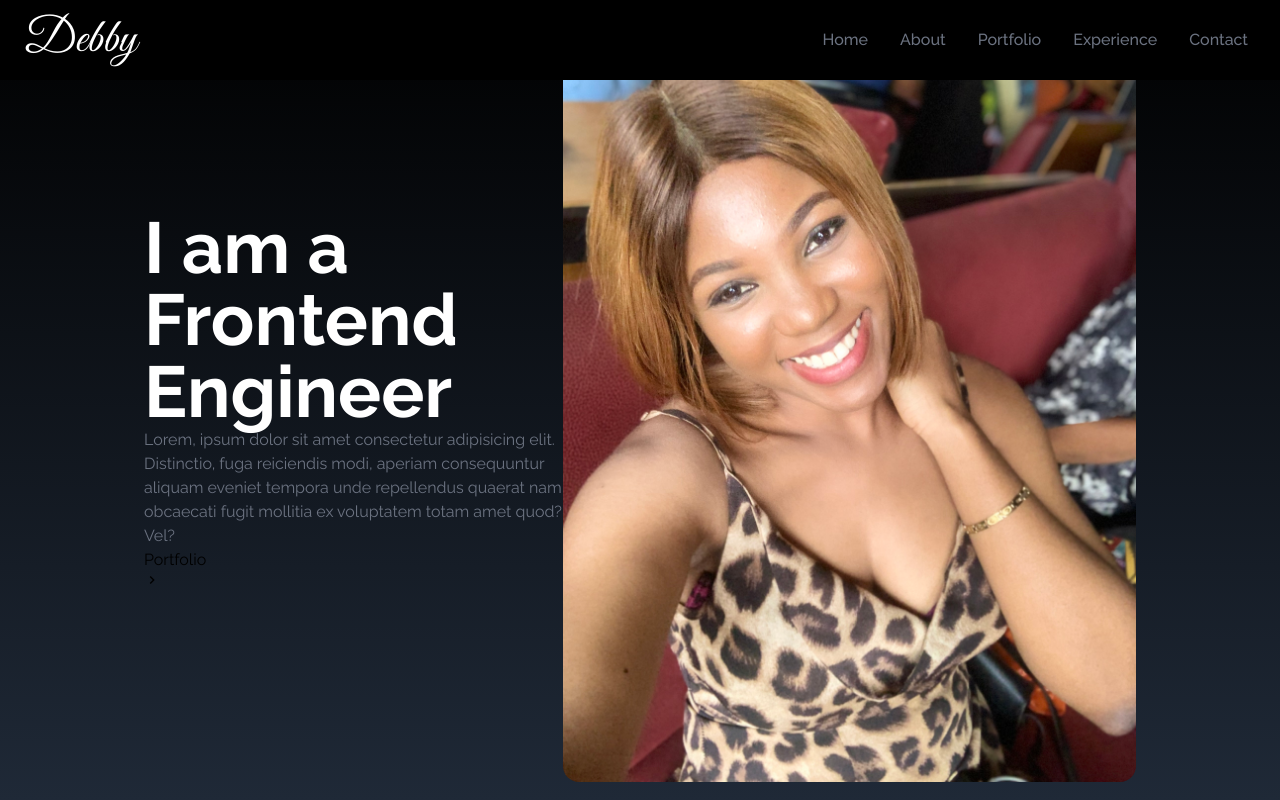
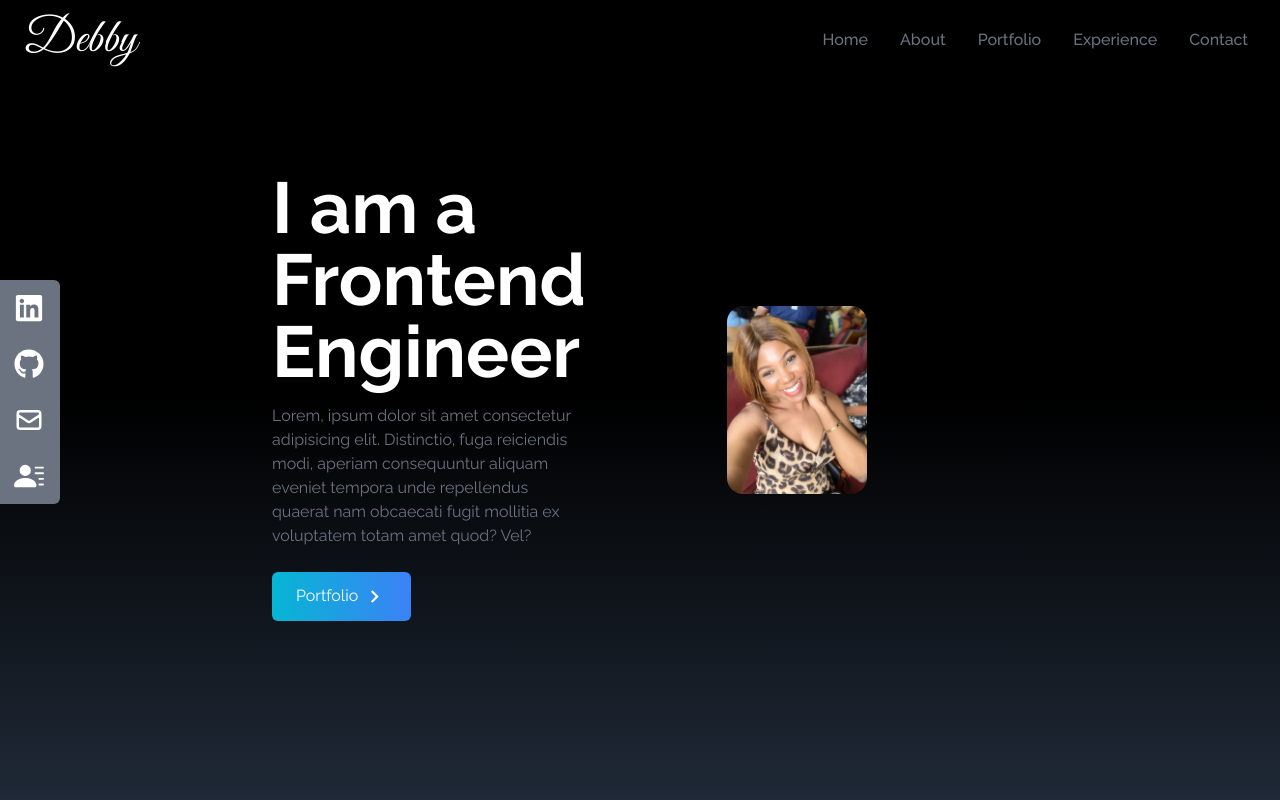
Before and after one commit to debbyuzuegbu/debby-portfolio-website, a React (Create React App) app: page / in a window 1280 px wide. Built offline with nearby package versions, Linux system fonts and the light colour scheme.

Commit message:
added sociallinks

```diff
--- a/src/App.js
+++ b/src/App.js
@@ -1,11 +1,13 @@
 import Home from "./Components/Home";
 import NavBar from "./Components/NavBar";
+import SocialLinks from "./Components/SocialLinks";
 
 function App() {
   return (
     <div>
       <NavBar />
       <Home />
+      <SocialLinks />
     </div>
   );
 }
--- a/src/Components/Home.jsx
+++ b/src/Components/Home.jsx
@@ -6,28 +6,34 @@
   return (
     <div
       name="home"
-      className="h-screen w-full bg-gradient-to-b from-black to-gray-800"
+      className="h-screen w-full bg-gradient-to-b from-black via-black to-gray-800"
     >
-      <div className="max-w-screen-lg mx-auto flex flex-col items-center justify-center h-full px-4 md:flex-row">
+      <div className="max-w-screen-md mx-auto flex flex-col items-center justify-center h-full px-4 md:flex-row">
         <div className="flex flex-col justify-center h-full">
-          <h2 className="text-4xl sm:text-7xl font-bold text-white">I am a Frontend Engineer</h2>
-          <p className="text-gray-500 ">
+          <h2 className="text-4xl font-bold sm:text-7xl text-white">
+            I am a Frontend Engineer
+          </h2>
+          <p className="text-gray-500 py-4 max-w-md">
             Lorem, ipsum dolor sit amet consectetur adipisicing elit.
             Distinctio, fuga reiciendis modi, aperiam consequuntur aliquam
             eveniet tempora unde repellendus quaerat nam obcaecati fugit
             mollitia ex voluptatem totam amet quod? Vel?
           </p>
           <div>
-            <button>
+            <button className="group text-white w-fit px-6 py-3 my-2 flex items-center rounded-md bg-gradient-to-r from-cyan-500 to-blue-500 cursor-pointer">
               Portfolio
-              <span>
-                <MdOutlineKeyboardArrowRight />
+              <span className="group-hover:rotate-90 duration-300">
+                <MdOutlineKeyboardArrowRight size={25} className="ml-1"/>
               </span>
             </button>
           </div>
         </div>
         <div>
-          <img className="rounded-2xl mx-auto w-1/4 md:w-full" src={heroImage} alt="my profile"/>
+          <img
+            className="rounded-2xl mx-auto w-1/3"
+            src={heroImage}
+            alt="my profile"
+          />
         </div>
       </div>
     </div>
--- /dev/null
+++ b/src/Components/SocialLinks.jsx
@@ -0,0 +1,77 @@
+import React from "react";
+import { FaGithub, FaLinkedin } from "react-icons/fa";
+import { HiOutlineMail } from "react-icons/hi";
+import { BsFillPersonLinesFill } from "react-icons/bs";
+
+const SocialLinks = () => {
+  const links = [
+    {
+      id: 1,
+      child: (
+        <>
+          LinkedIn <FaLinkedin size={30} />
+        </>
+      ),
+      href: "https://www.linkedin.com/in/deborah-chinyere-uzuegbu/",
+      style: "rounded-tr-md",
+    },
+    {
+      id: 2,
+      child: (
+        <>
+          GitHub <FaGithub size={30} />
+        </>
+      ),
+      href: "https://github.com/debbyuzuegbu",
+    },
+    {
+      id: 3,
+      child: (
+        <>
+          Mail <HiOutlineMail size={30} />
+        </>
+      ),
+      href: "mailto:debbyuzuegbu@gmail.com",
+    },
+    {
+      id: 4,
+      child: (
+        <>
+          Resume <BsFillPersonLinesFill size={30} />
+        </>
+      ),
+      href: "",
+      style: "rounded-br-md",
+      download: true,
+    },
+  ];
+
+  return (
+    <div className="hidden lg:flex flex-col top-[35%] left-0 fixed">
+      <ul>
+        {links.map(({ id, child, href, style, download }) => (
+          <li
+            key={id}
+            className={
+              "flex justify-between items-center w-40 h-14 px-4 ml-[-100px] hover:ml-[-10px] hover:rounded-md duration-300 bg-gray-500" +
+              " " +
+              style
+            }
+          >
+            <a
+              href={href}
+              className="flex justify-between items-center w-full text-white"
+              download={download}
+              target="_blank"
+              rel="noreferrer"
+            >
+              {child}
+            </a>
+          </li>
+        ))}
+      </ul>
+    </div>
+  );
+};
+
+export default SocialLinks;
```
